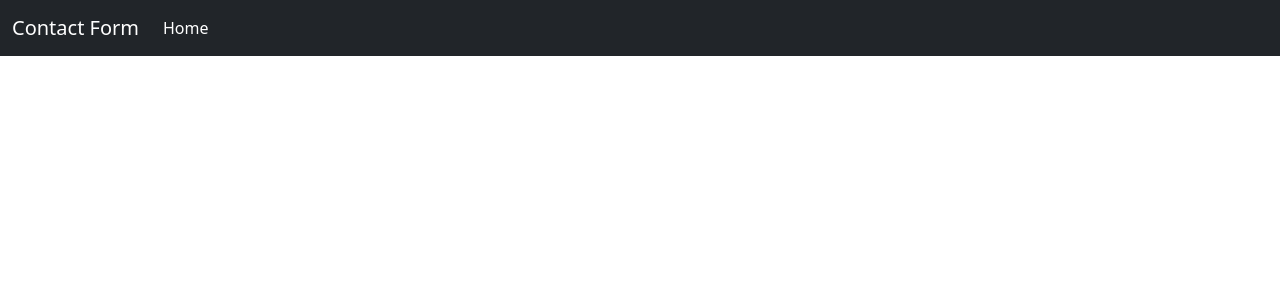
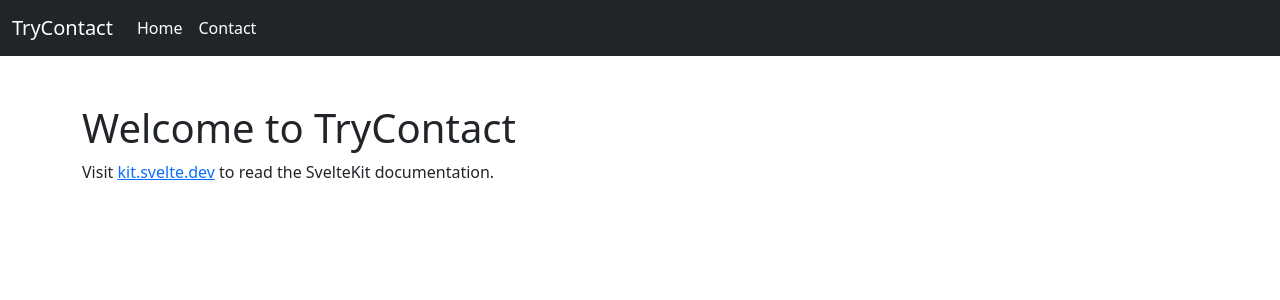
Before and after one commit to zaxwebs/sv-contact-form, a SvelteKit app: page / in a window 1280 px wide. Shown: the top 300 px of the page. Built offline with nearby package versions, Linux system fonts and the light colour scheme.

Commit message:
Added contact page

```diff
--- a/src/routes/+layout.svelte
+++ b/src/routes/+layout.svelte
@@ -3,7 +3,7 @@
 	aria-label="Third navbar example"
 >
 	<div class="container-fluid">
-		<a class="navbar-brand" href="/">Contact Form</a>
+		<a class="navbar-brand" href="/">TryContact</a>
 		<button
 			class="navbar-toggler"
 			type="button"
@@ -21,6 +21,13 @@
 				<li class="nav-item">
 					<a class="nav-link active" aria-current="page" href="/"
 						>Home</a
+					>
+				</li>
+				<li class="nav-item">
+					<a
+						class="nav-link active"
+						aria-current="page"
+						href="/contact">Contact</a
 					>
 				</li>
 				<!-- <li class="nav-item">
@@ -60,3 +67,4 @@
 		</div>
 	</div>
 </nav>
+<slot />
--- a/src/routes/+page.svelte
+++ b/src/routes/+page.svelte
@@ -1,2 +1,7 @@
-<h1>Welcome to SvelteKit</h1>
-<p>Visit <a href="https://kit.svelte.dev">kit.svelte.dev</a> to read the documentation</p>
+<div class="container py-5">
+	<h1>Welcome to TryContact</h1>
+	<p>
+		Visit <a href="https://kit.svelte.dev">kit.svelte.dev</a> to read the SvelteKit
+		documentation.
+	</p>
+</div>
```
Also changed, not shown: src/routes/contact/+page.svelte (added).
